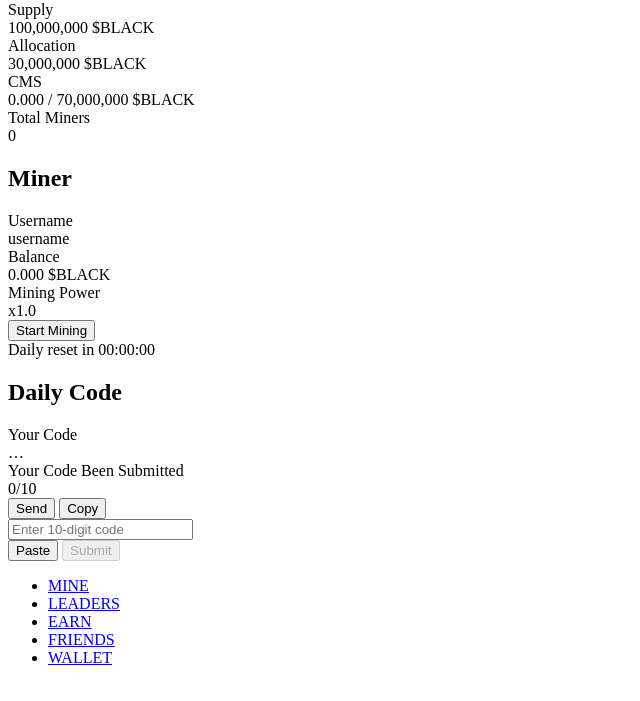
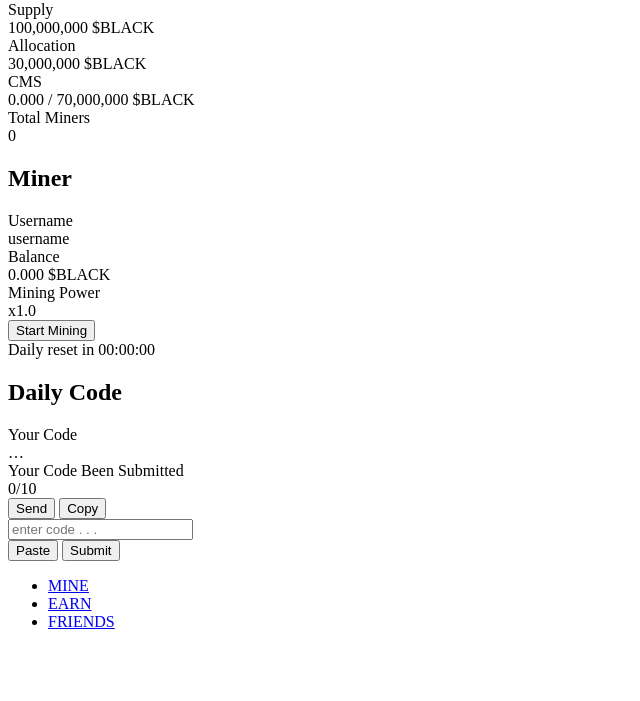
Before and after one commit to sinasll/beta, a website with bundled scripts: page index.html in a window 1280 px wide. Shown: the part 79-780 px from the top of the page, without its empty margins (0-640 px from the left). Built offline with nearby package versions, Linux system fonts and the light colour scheme.

Commit message:
Update index.html

```diff
--- a/index.html
+++ b/index.html
@@ -68,6 +68,7 @@
     <!-- Daily countdown timer -->
     <div class="countdown" id="countdown">Daily reset in 00:00:00</div>
 
+ <!-- Daily code section -->
 <div class="card">
   <h2 class="card-title">Daily Code</h2>
   <div class="stats-row">
@@ -80,41 +81,34 @@
     <div><span id="subsOfCode">0/10</span></div>
   </div>
 
-      <div class="button-group">
   <button class="button" id="sendButton">Send</button>
   <button class="button" id="copyButton">Copy</button>
-      </div>
 
-      <div class="daily-code-input-group">
-        <div class="daily-code-input-row">
+  <div class="stats-row">
     <input
     type="text"
     id="codeinput"
-            placeholder="Enter 10-digit code"
+    placeholder="enter code . . ."
     class="input"
     inputmode="text"
     autocomplete="off"
     autocorrect="off"
     spellcheck="false"
-            maxlength="10"
   />
   </div>
-        <div class="daily-code-buttons">
   <button class="button" id="pasteButton">Paste</button>
-          <button class="button" id="submitButton" disabled>Submit</button>
-        </div>
-      </div>
+  <button class="button" id="submitButton">Submit</button>
 </div>
 
+    <!-- Bottom navigation menu -->
     <nav class="nav-menu" id="nav-menu">
       <ul class="nav-list">
         <li><a href="index.html" class="active">MINE</a></li>
-        <li><a href="leaders.html">LEADERS</a></li>
         <li><a href="earn.html">EARN</a></li>
         <li><a href="friends.html">FRIENDS</a></li>
-        <li><a href="wallet.html">WALLET</a></li>
       </ul>
     </nav>
+  </div>
 
   <!-- Main app script -->
   <script type="module" src="app.js"></script>
```
Lines whose indentation alone changed are shown as unchanged.
